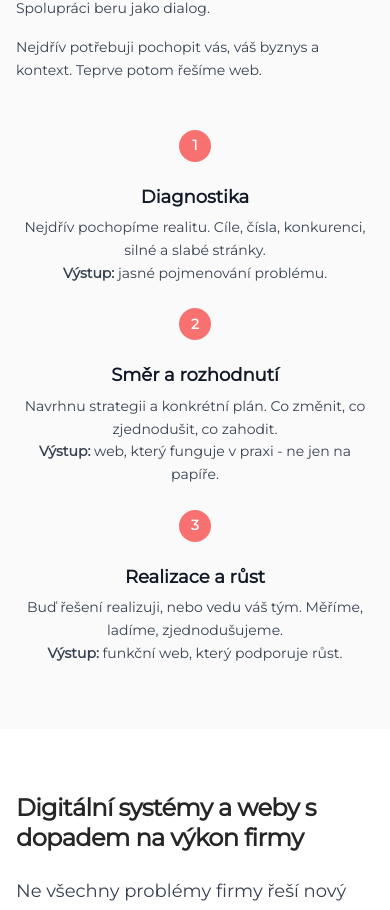
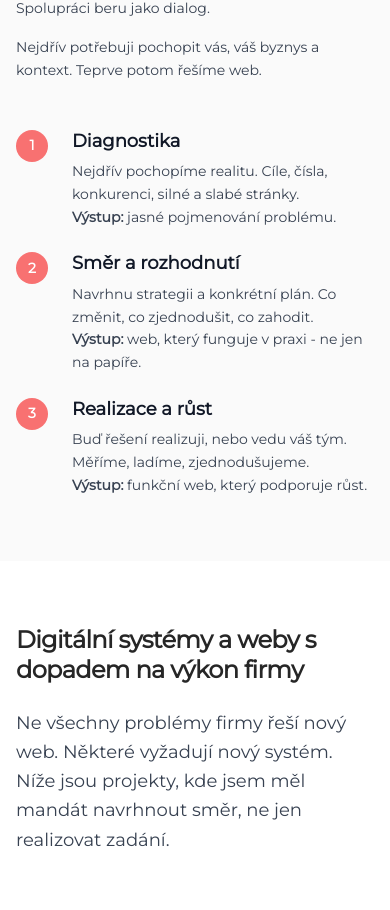
Before and after one commit to wentura/zbyneksvoboda.cz_next, a Next.js app: page / in a window 390 px wide. Shown: the part 3616-4526 px from the top of the page. Built offline with nearby package versions, Linux system fonts and the light colour scheme.

Commit message:
novy positioning a nove texty

```diff
--- a/app/components/ProcessSection.jsx
+++ b/app/components/ProcessSection.jsx
@@ -55,14 +55,14 @@ export default function ProcessSection({ content }) {
           {content.steps.map((step, index) => (
             <div
               key={index}
-              className="flex flex-col md:flex-row gap-6 md:gap-8 items-center md:items-start"
+              className="flex flex-row gap-6 md:gap-8 items-start"
             >
               <div className="flex-shrink-0">
                 <div className="w-8 h-8 md:w-10 md:h-10 rounded-full bg-red-400 text-white flex items-center justify-center type-body font-semibold">
                   {step.number}
                 </div>
               </div>
-              <div className="flex-1 text-center md:text-left">
+              <div className="flex-1">
                 <h3 className="type-h3 mb-2 text-gray-900">
                   {step.title}
                 </h3>
```
